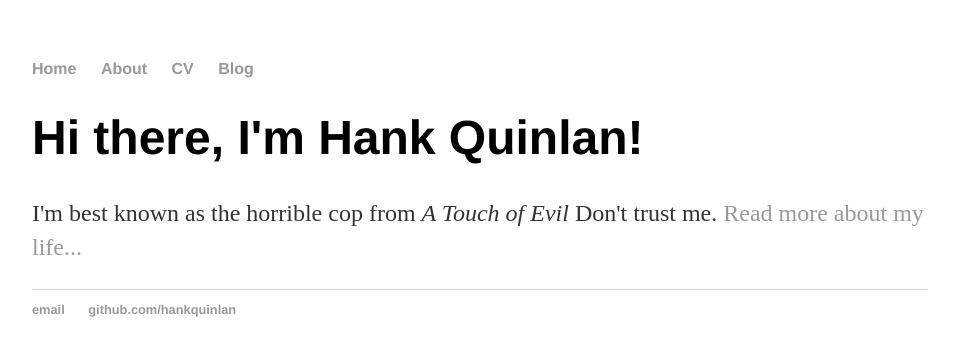
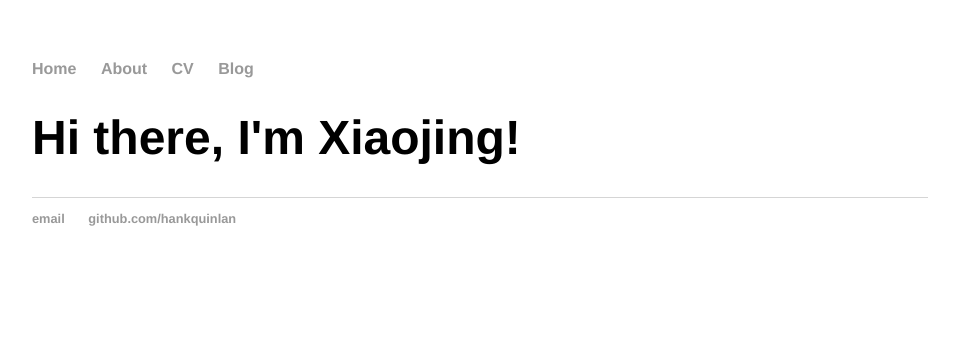
Before and after one commit to SharynHu/SharynHu.github.io, a Jekyll site: the page built from index.html, in a window 1280 px wide. Shown: the top 356 px of the page, without its empty margins (160-1115 px from the left). Built offline with Jekyll 4.4.1, drawn with Linux system fonts in a browser that asks for light colours.

Commit message:
Update index.html

```diff
--- a/index.html
+++ b/index.html
@@ -1,8 +1,7 @@
 ---
 layout: default
-title: Hank Quinlan, Horrible Cop
+title: Xiaojing Hu
 ---
 <div class="blurb">
-	<h1>Hi there, I'm Hank Quinlan!</h1>
-	<p>I'm best known as the horrible cop from <em>A Touch of Evil</em> Don't trust me. <a href="/about">Read more about my life...</a></p>
+	<h1>Hi there, I'm Xiaojing!</h1>
 </div><!-- /.blurb -->
```
